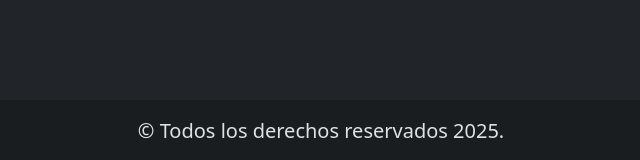
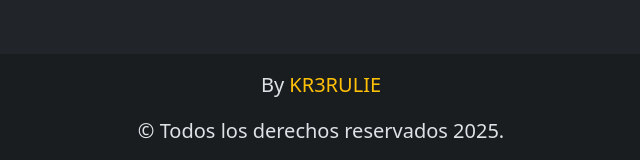
Before and after one commit to KR3RULIE/tp5-domYbom-ejercicio06, a plain HTML site: page index.html in a window 1280 px wide. Shown: the part 622-782 px from the top of the page, without its empty margins (319-959 px from the left). Drawn offline with nearby package versions, Linux system fonts and the light colour scheme.

Commit message:
agregue mi link de github al footer

```diff
--- a/index.html
+++ b/index.html
@@ -88,6 +88,7 @@
       </section>
     </main>
     <footer class="bg-dark-subtle p-3 fs-5">
+      <p>By <a class="link-warning text-decoration-none" href="https://github.com/KR3RULIE">KR3RULIE</a></p>
       <p>&copy; Todos los derechos reservados 2025.</p>
     </footer>
     <script src="./js/app.js"></script>
```
